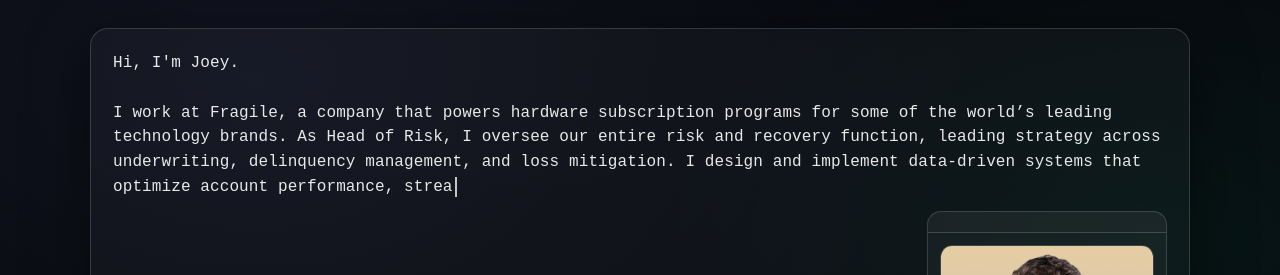
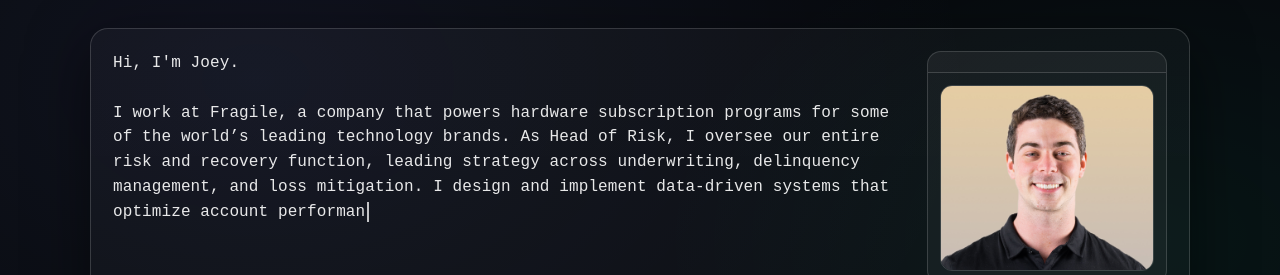
Before and after one commit to joeyjaf/imjoey-site, a React (Create React App) app: page / in a window 1280 px wide. Shown: the top 275 px of the page. Built offline with nearby package versions, Linux system fonts and the light colour scheme.

Commit message:
Fix photo wrap layout

```diff
--- a/src/App.js
+++ b/src/App.js
@@ -136,13 +136,6 @@ export default function App() {
     <div className="page">
       <div className="frame" role="main" aria-label="Joey personal site">
         <div className="topRow">
-          <div className="terminalText" aria-label="Typed introduction">
-            <pre className="pre">
-              {allText}
-              <Cursor />
-            </pre>
-          </div>
-
   <div className={"photoSlot" + (greetingDone ? " photoSlot--show" : "")}>
     <div className="photoCard">
       <div className="photoHeader"></div>
@@ -150,6 +143,12 @@ export default function App() {
         <img className="photoImg" src="/joey.png" alt="Joey headshot" />
       </div>
     </div>
+  </div>
+  <div className="terminalText" aria-label="Typed introduction">
+    <pre className="pre">
+      {allText}
+      <Cursor />
+    </pre>
           </div>
         </div>
 
```
Lines whose indentation alone changed are shown as unchanged.
